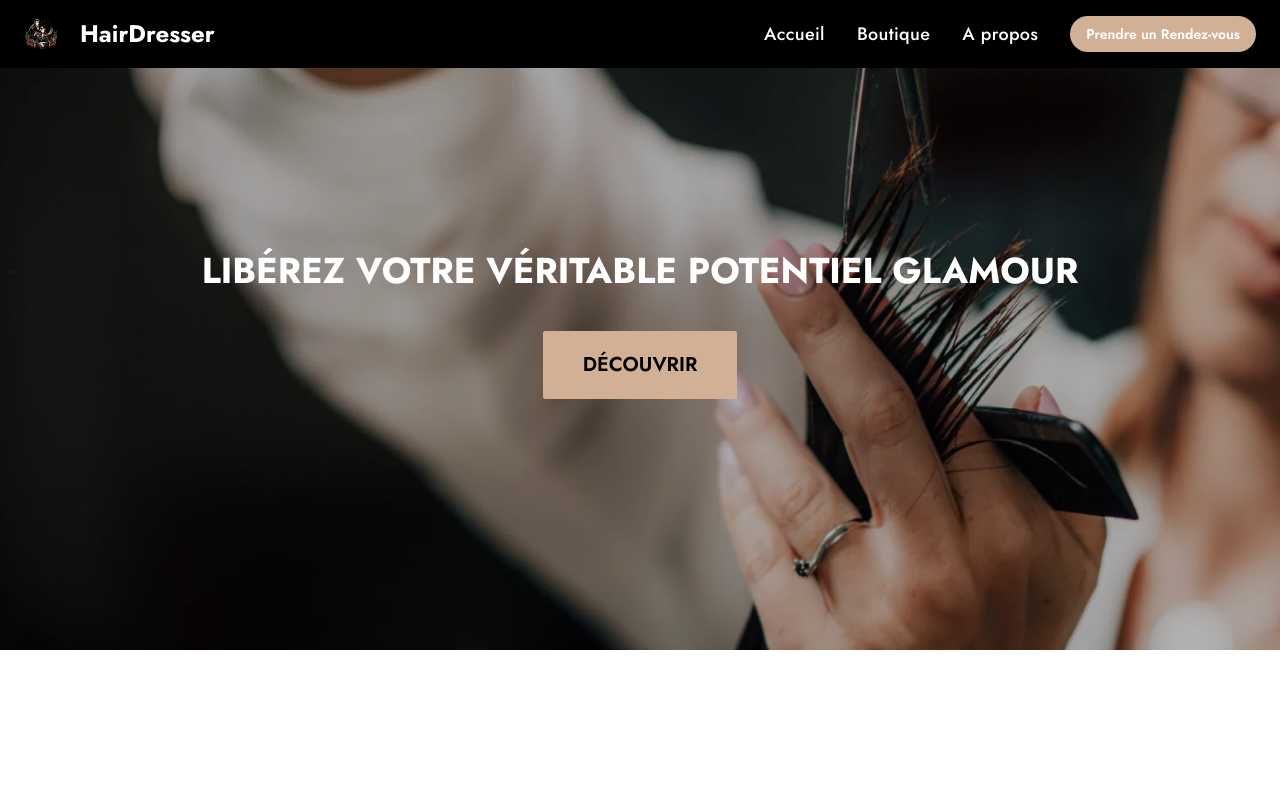
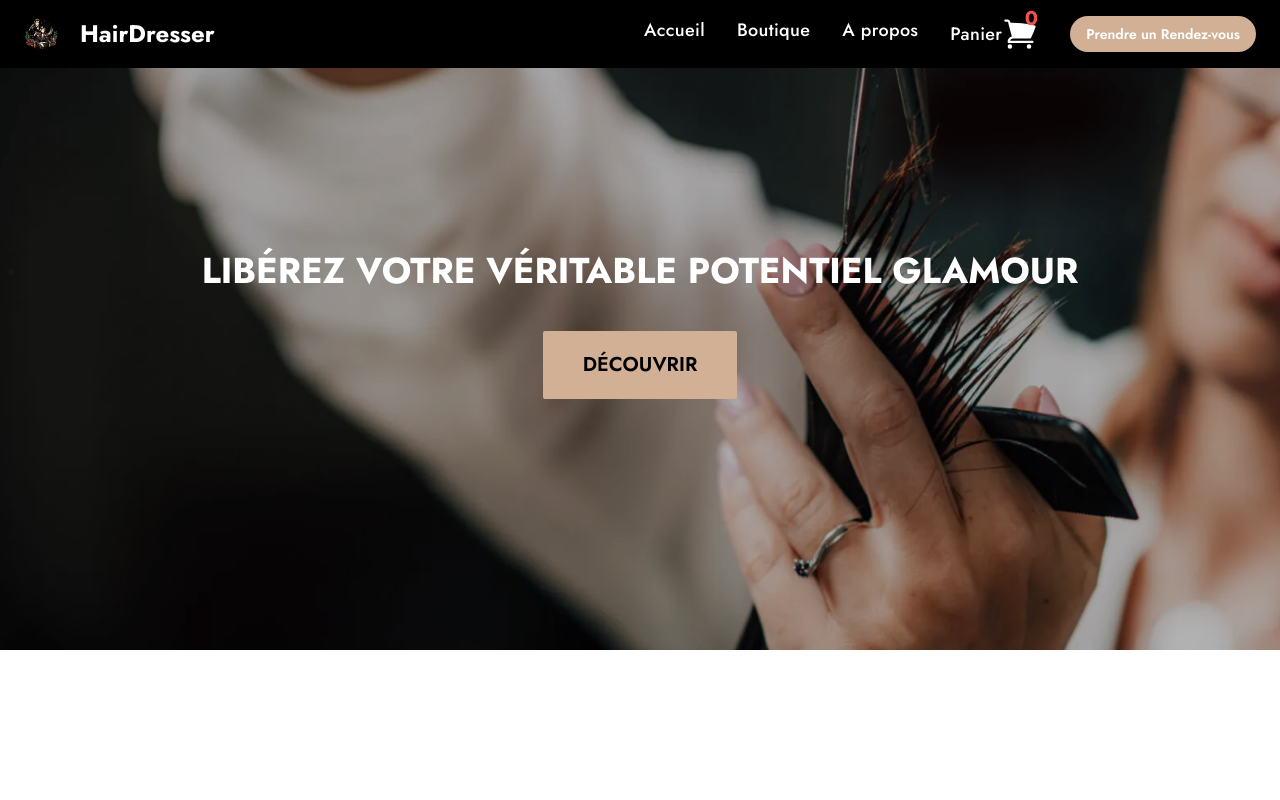
Before and after one commit to CodeQuasarr/barber_shop, a Vue app: page / in a window 1280 px wide. Shown: the top 800 px of the page. Built offline with nearby package versions, Linux system fonts and the light colour scheme; what @vee-validate/zod would draw is missing.

Commit message:
pouvoir ajouter un produit au panier

```diff
--- a/package.json
+++ b/package.json
@@ -23,6 +23,7 @@
   "devDependencies": {
     "@headlessui/vue": "^1.7.22",
     "@heroicons/vue": "^2.1.5",
+    "@stripe/stripe-js": "^4.1.0",
     "@tsconfig/node20": "^20.1.4",
     "@types/jsdom": "^21.1.7",
     "@types/node": "^20.14.11",
--- a/src/layouts/visitors/CHeader.vue
+++ b/src/layouts/visitors/CHeader.vue
@@ -1,5 +1,8 @@
 <script setup lang="ts">
+import { ShoppingCartIcon } from '@heroicons/vue/24/solid'
+import {useHaircutStore} from "@/stores/haircut";
 
+const cart = useHaircutStore();
 </script>
 
 <template>
@@ -43,6 +46,14 @@
                     <span>A propos</span>
                   </RouterLink>
                 </li>
+                  <li>
+                  <RouterLink to="abouts" class="text-lg block md:px-4 transition hover:text-[#d1b096]">
+                    <div class="relative">
+                        <span class="flex items-center">Panier <ShoppingCartIcon class="size-9 " /></span>
+                        <div class="absolute top-1 right-0 mt-[-15px] text-red-500 text-xl font-bold">{{ cart.getShopLength }}</div>
+                    </div>
+                  </RouterLink>
+                </li>
               </ul>
             </div>
 
--- a/src/stores/haircut.ts
+++ b/src/stores/haircut.ts
@@ -1,16 +1,28 @@
 import {defineStore} from "pinia";
-import type {HaircutType} from "@/types/haircutType";
+import type {HaircutType, shopType} from "@/types/haircutType";
 
 
 export const useHaircutStore = defineStore('haircut', {
     state: () => ({
         haircuts: null as HaircutType[] | null,
+        shop: null as shopType[] | null,
     }),
     // could also be defined as
     // state: () => ({ count: 0 })
     actions: {
         setHaircuts(haircuts: HaircutType[]) {
             this.haircuts = haircuts;
+        },
+
+        setShop(shop: shopType) {
+            if (this.shop === null) {
+                this.shop = [];
+            }
+            this.shop.push(shop);
+        },
+
+        resetShop() {
+            this.shop = null;
         },
 
         resetHaircut() {
@@ -22,5 +34,15 @@ export const useHaircutStore = defineStore('haircut', {
         getHaircuts(): HaircutType[] | null {
             return this.haircuts;
         },
+
+        getShop(): shopType[] | null {
+            return this.shop
+        },
+
+        getShopLength(): number {
+            return this.shop ? this.shop.length : 0;
+        }
+
+
     },
 });
--- a/src/views/PurchaseView.vue
+++ b/src/views/PurchaseView.vue
@@ -5,6 +5,7 @@ import {StarIcon} from '@heroicons/vue/24/solid'
 import {RadioGroup, RadioGroupOption} from '@headlessui/vue'
 import type {HaircutDetailType} from "@/types/haircutType";
 import {useRoute} from "vue-router";
+import {useHaircutStore} from "@/stores/haircut";
 
 
 const images = import.meta.glob('@/assets/images/shops/*.webp', {eager: true, as: 'url'});
@@ -36,6 +37,20 @@ const getProductDetail = async () => {
 const reviews = { href: '#', average: 4, totalCount: 117 }
 
 const selectedSize = ref(product?.value?.sizes[2])
+
+const addToCart = () => {
+    if (product.value && selectedSize.value) {
+        const data = {
+            stripe_product_id: product.value.stripe_product_id,
+            sizes: selectedSize.value.name,
+            price: product.value.price,
+            name: product.value.name,
+            imageSrc: product.value.images[0].src,
+            imageAlt: product.value.images[0].alt,
+        }
+        useHaircutStore().setShop(data);
+    }
+}
 
 onMounted(async () => {
     await getProductDetail();
@@ -90,7 +105,7 @@ onMounted(async () => {
                         </div>
                     </div>
 
-                    <form class="mt-10">
+                    <div class="mt-10">
 
                         <!-- Sizes -->
                         <div class="mt-10">
@@ -105,17 +120,22 @@ onMounted(async () => {
                                             <span>{{ size.name }}</span>
                                             <span v-if="size.inStock" :class="[active ? 'border' : 'border-2', checked ? 'border-indigo-500' : 'border-transparent', 'pointer-events-none absolute -inset-px rounded-md']" aria-hidden="true" />
                                             <span v-else aria-hidden="true" class="pointer-events-none absolute -inset-px rounded-md border-2 border-gray-200">
-                        <svg class="absolute inset-0 h-full w-full stroke-2 text-gray-200" viewBox="0 0 100 100" preserveAspectRatio="none" stroke="currentColor">
-                          <line x1="0" y1="100" x2="100" y2="0" vector-effect="non-scaling-stroke" />
-                        </svg>
-                      </span>
+                                                <svg class="absolute inset-0 h-full w-full stroke-2 text-gray-200"
+                                                     preserveAspectRatio="none" stroke="currentColor"
+                                                     viewBox="0 0 100 100">
+                                                  <line vector-effect="non-scaling-stroke" x1="0" x2="100" y1="100"
+                                                        y2="0"/>
+                                                </svg>
+                                            </span>
                                         </div>
                                     </RadioGroupOption>
                                 </RadioGroup>
                             </fieldset>
                         </div>
-                        <button type="submit" class="mt-10 flex w-full items-center justify-center rounded-md border border-transparent bg-[#d1b096] px-8 py-3 text-base font-medium hover:bg-black hover:text-white uppercase">Add to bag</button>
-                    </form>
+                        <button @click="addToCart" class="mt-10 flex w-full items-center justify-center rounded-md border border-transparent bg-[#d1b096] px-8 py-3 text-base font-medium hover:bg-black hover:text-white uppercase">
+                            Ajouter au panier
+                        </button>
+                    </div>
                 </div>
 
                 <div class="py-10 lg:col-span-2 lg:col-start-1 lg:border-r lg:border-gray-200 lg:pb-16 lg:pr-8 lg:pt-6">
```
Also changed, not shown: src/types/haircutType.ts (+9 -0 lines), 1 other file (tests, documents, lock files or other folders).
